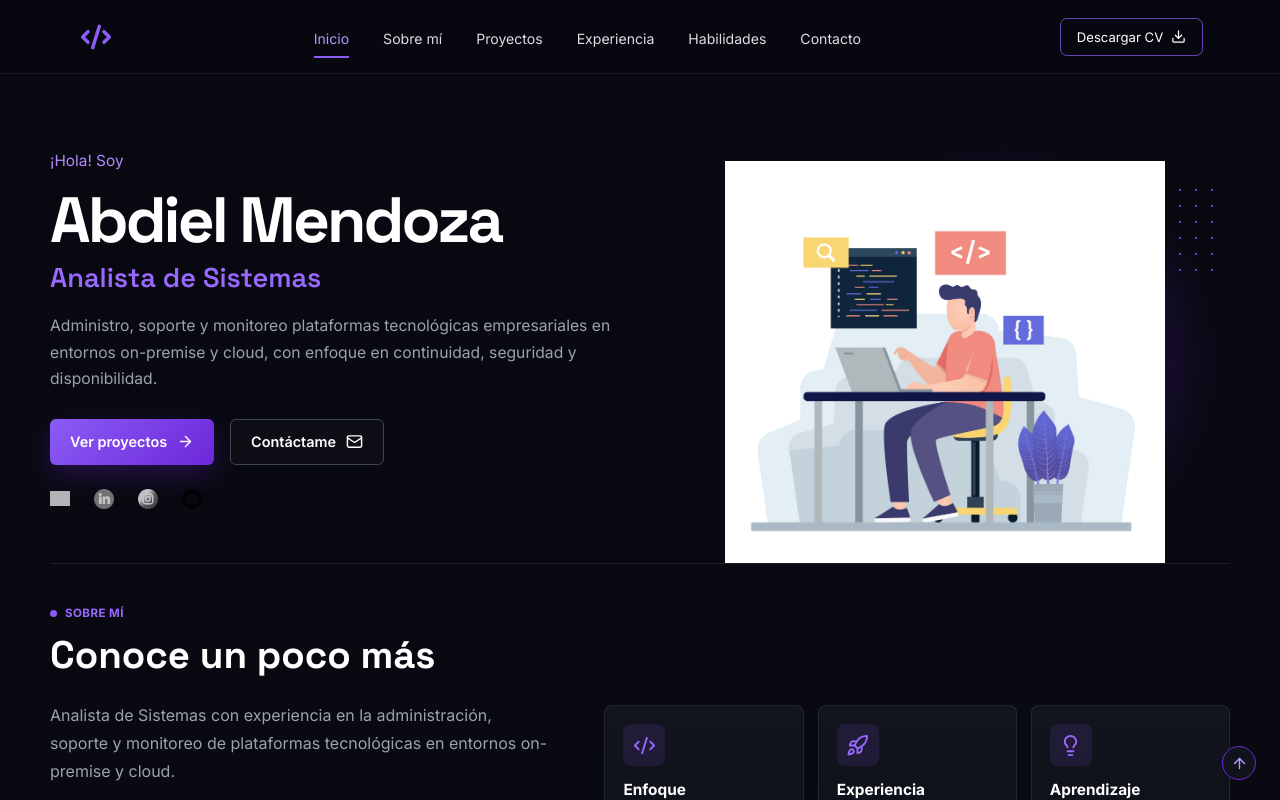
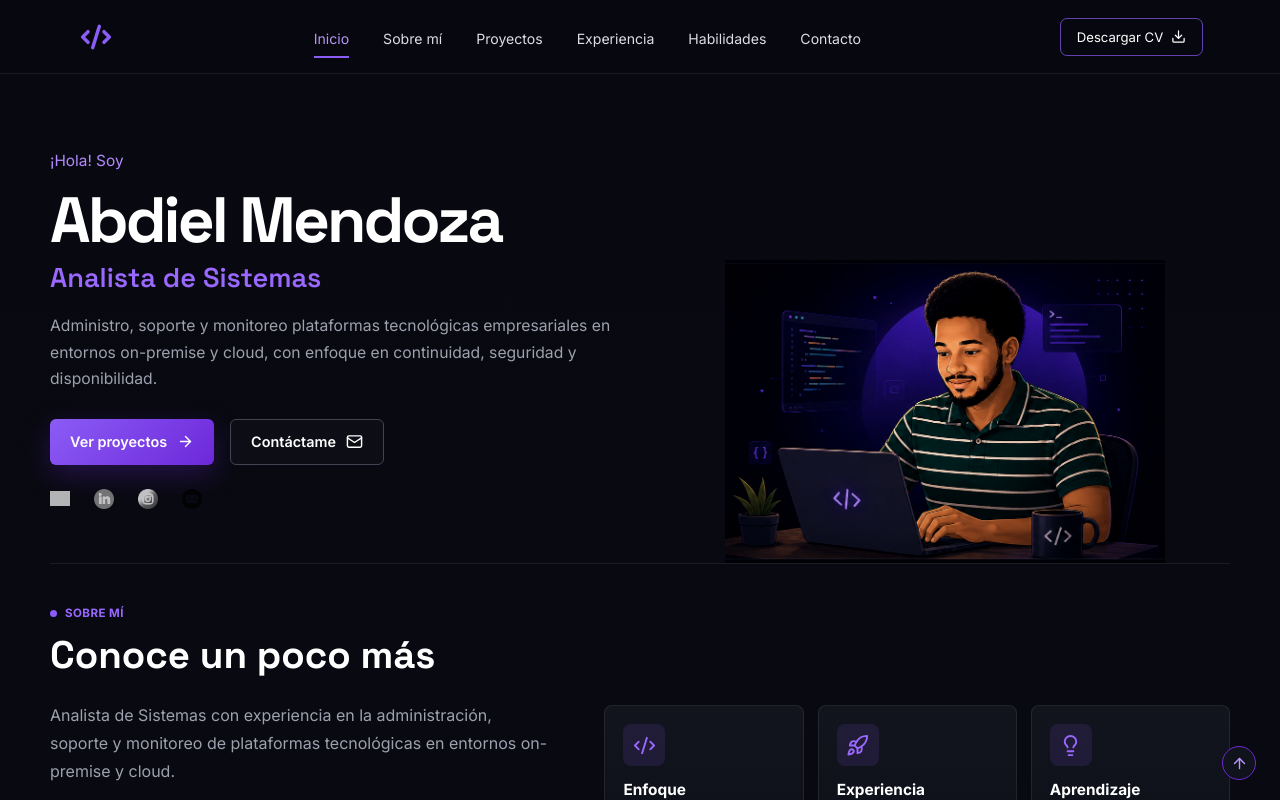
Before and after one commit to Mendo0729/MiPortafolio, a React (Vite) app: page / in a window 1280 px wide. Shown: the top 800 px of the page. Built offline with nearby package versions, Linux system fonts and the light colour scheme; grey boxes are pictures that could not be loaded.

Commit message:
Usar ilustración animada en el hero

```diff
--- a/src/App.jsx
+++ b/src/App.jsx
@@ -16,7 +16,7 @@ import {
   X,
 } from 'lucide-react'
 import { useState } from 'react'
-import profilePhoto from '../assets/img/1.jpg'
+import heroImage from '../assets/img/hero-abdiel-animado.png'
 import portfolioImage from '../assets/img/Portafolio.png'
 import securePassImage from '../assets/img/SecurePass.png'
 import bakeryImage from '../assets/img/Casita-Bakery.png'
@@ -149,10 +149,8 @@ export default function App() {
             </div>
           </motion.div>
 
-          <motion.div className="hero-visual" initial={{ opacity: 0, x: 20 }} animate={{ opacity: 1, x: 0 }} transition={{ duration: .75, delay: .12 }}>
-            <div className="purple-orb" />
-            <div className="dot-pattern" />
-            <img src={profilePhoto} alt="Abdiel Mendoza" />
+          <motion.div className="hero-visual hero-illustration" initial={{ opacity: 0, x: 20 }} animate={{ opacity: 1, x: 0 }} transition={{ duration: .75, delay: .12 }}>
+            <img src={heroImage} alt="Ilustración de Abdiel Mendoza trabajando" />
           </motion.div>
         </section>
 
```
